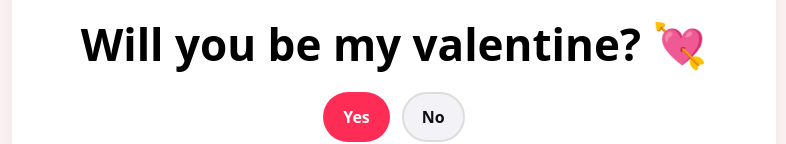
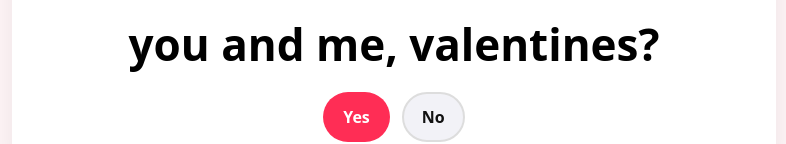
Before and after one commit to swillke/valentinesforkkd, a plain HTML site: page index.html in a window 1280 px wide. Shown: the part 511-655 px from the top of the page, without its empty margins (246-1032 px from the left). Drawn offline with Linux system fonts and the light colour scheme.

Commit message:
message switch up

```diff
--- a/index.html
+++ b/index.html
@@ -19,7 +19,7 @@
 <body>
   <div class="card">
     <img src="images/quest_for_camelot_mirror.gif" alt="Valentine intro gif" />
-    <h1>Will you be my valentine? 💘</h1>
+    <h1> you and me, valentines? </h1>
 
     <div class="buttons">
       <a class="btn yes" href="choice.html?answer=yes">Yes</a>
```
